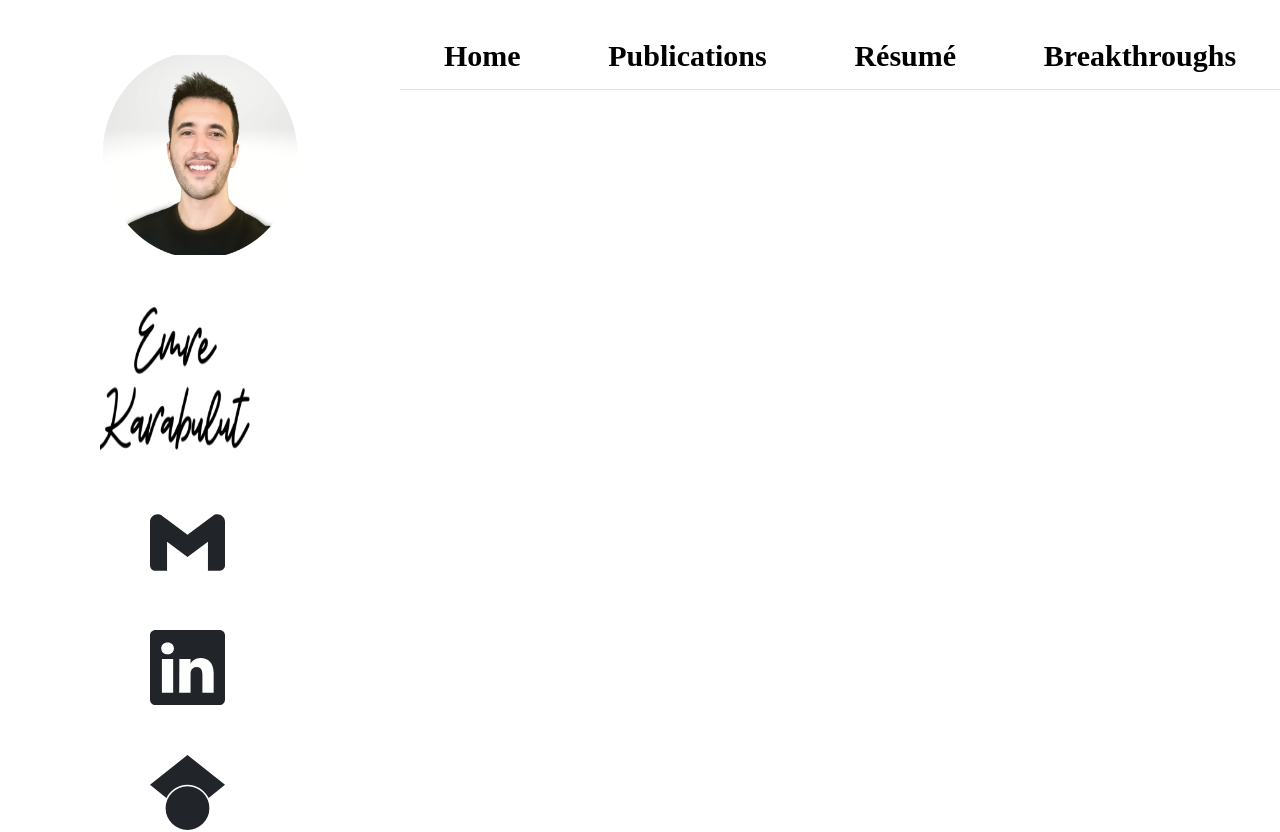
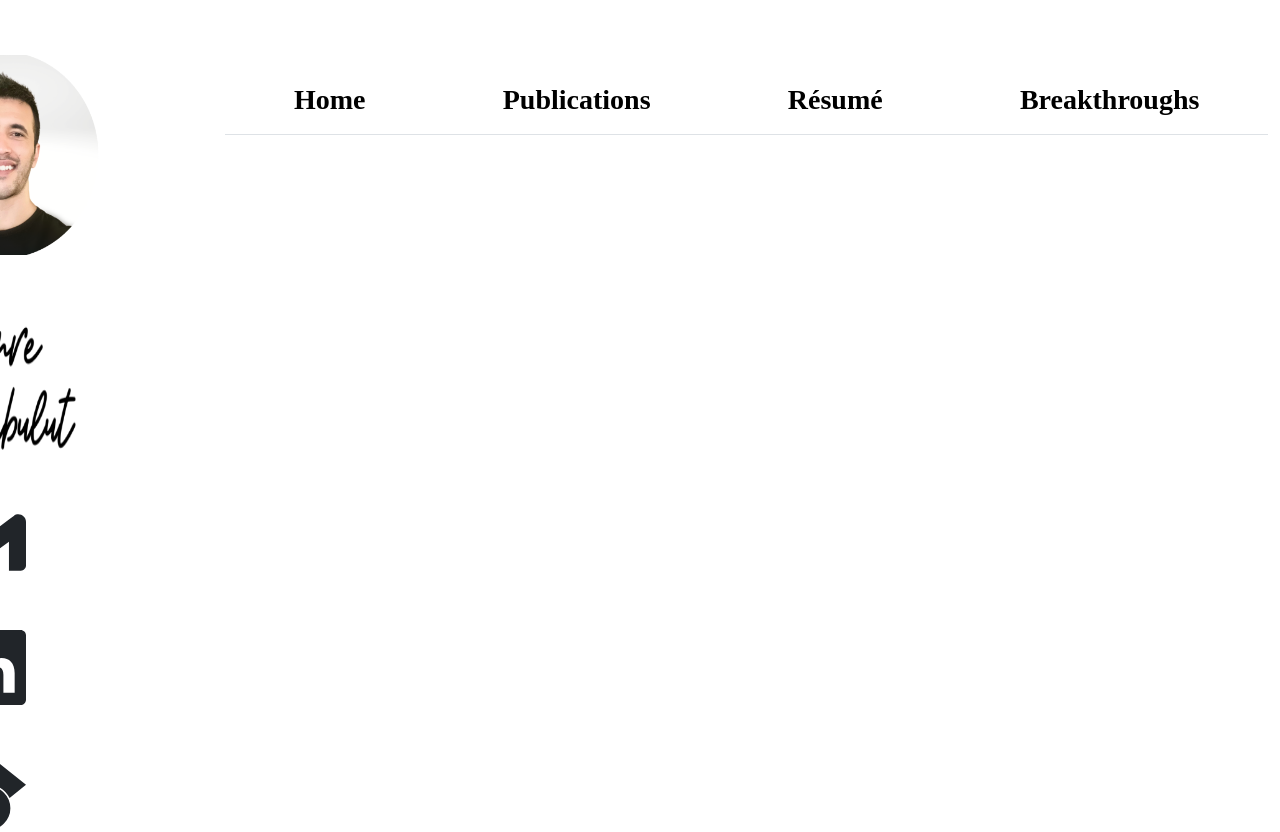
Before and after one commit to frkrbltn/portfolio, a React (Create React App) app: page / in a window 1280 px wide. Shown: the top 832 px of the page. Built offline with nearby package versions, Linux system fonts and the light colour scheme; a web font is replaced by a local one.

Commit message:
col row is used

```diff
--- a/src/App.scss
+++ b/src/App.scss
@@ -3,8 +3,6 @@
 .App {
   display: flex;
   flex-direction: column;
-  justify-content: center;
-  align-items: center;
 }
 
 .main-container {
@@ -17,7 +15,7 @@
   height: 60px;
   width: 100%;
   color: #000;
-  font-size: 30px;
+  font-size: 28px;
   font-family: "Judson", serif;
   font-style: normal;
   font-weight: 700;
@@ -48,5 +46,5 @@
 .icon-style {
   width: 75px;
   height: 75px;
-  margin: 25px 150px;
+  margin: 25px 175px;
 }
--- a/src/App.tsx
+++ b/src/App.tsx
@@ -9,26 +9,38 @@ import { BsLinkedin } from "react-icons/bs";
 import { SiGooglescholar } from "react-icons/si";
 import { FaGithub } from "react-icons/fa";
 import Image from "react-bootstrap/Image";
+import Container from "react-bootstrap/Container";
+import Col from "react-bootstrap/Col";
+import Row from "react-bootstrap/Row";
 
 function App() {
   return (
-    <div className="App">
-      <div className="main-container">
-        <div style={{ display: "flex", flexDirection: "column" }}>
+    <Container style={{ marginTop: "30px" }} className="App" fluid>
+      <Row>
+        <Col
+          xs={2}
+          md={2}
+          lg={2}
+          style={{
+            display: "flex",
+            flexDirection: "column",
+            alignItems: "flex-end",
+          }}
+        >
           <Image
             src={require("./images/emre-pic.png")}
             style={{ width: "200px", height: "200px", margin: "25px 100px" }}
           />
           <Image
             src={require("./images/emre-signature.png")}
-            style={{ width: "150px", height: "150px", margin: "25px 100px" }}
+            style={{ width: "150px", height: "150px", margin: "25px 125px" }}
           />
           <SiGmail className="icon-style" />
           <BsLinkedin className="icon-style" />
           <SiGooglescholar className="icon-style" />
           <FaGithub className="icon-style" />
-        </div>
-        <div className="tabs-container">
+        </Col>
+        <Col xs={10} md={10} lg={10} style={{ marginTop: "45px" }}>
           <Tabs defaultActiveKey="profile" className="mb-3 tab-style" fill>
             <Tab eventKey="home" title="Home">
               <HomeParagraph />
@@ -37,9 +49,9 @@ function App() {
             <Tab eventKey="résumé" title="Résumé"></Tab>
             <Tab eventKey="breakthroughs" title="Breakthroughs"></Tab>
           </Tabs>
-        </div>
-      </div>
-    </div>
+        </Col>
+      </Row>
+    </Container>
   );
 }
 
```
